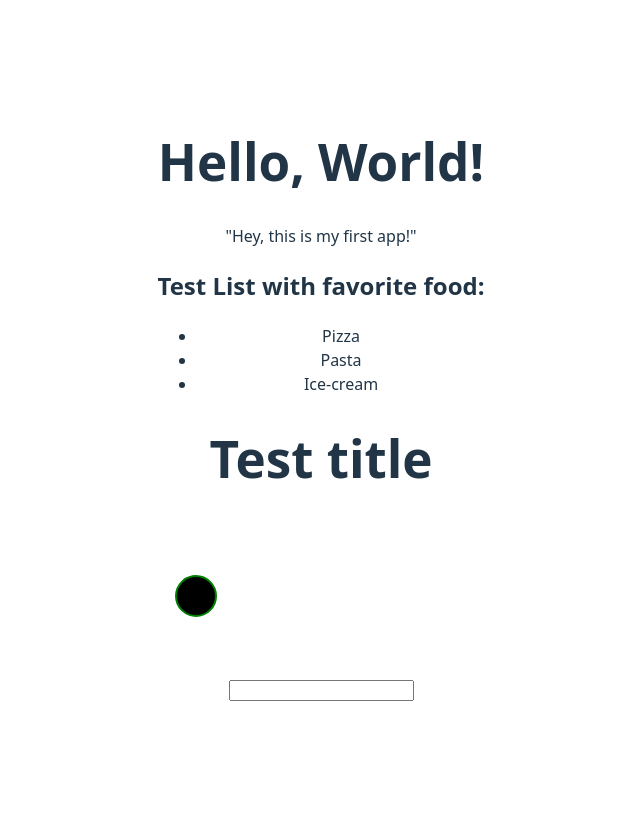
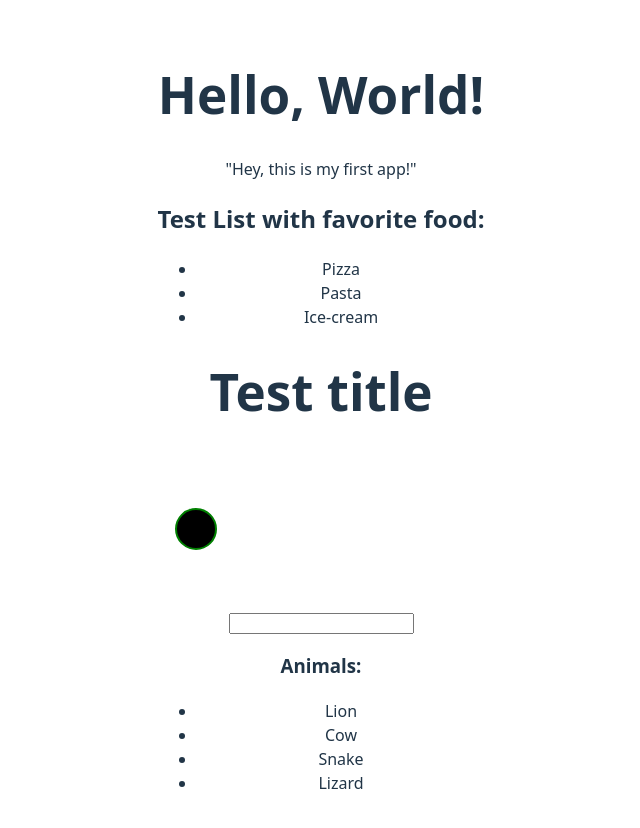
Before and after one commit to FreeFallRush/my-first-react-app, a React (Vite) app: page / in a window 1280 px wide. Shown: the top 828 px of the page, without its empty margins (319-959 px from the left). Before the commit the page ends 800 px from the top, so only its background shows below. Built offline with nearby package versions, Linux system fonts and the light colour scheme.

Commit message:
Added LoopTest.jsx to embed expressions inside JSX and loop through data
Imported LoopTest in App.jsx

```diff
--- a/src/App.jsx
+++ b/src/App.jsx
@@ -5,6 +5,7 @@ import "./App.css";
 import Greeting from "./Greeting";
 import FavFood from "./FavFood";
 import CorrectTest from "./CorrectTest";
+import LoopTest from "./LoopTest";
 
 function App() {
   return (
@@ -13,6 +14,7 @@ function App() {
       <Greeting />
       <FavFood />
       <CorrectTest />
+      <LoopTest />
     </>
   );
 }
--- /dev/null
+++ b/src/LoopTest.jsx
@@ -0,0 +1,16 @@
+function LoopTest() {
+  const animals = ["Lion", "Cow", "Snake", "Lizard"];
+
+  return (
+    <>
+      <h3>Animals: </h3>
+      <ul>
+        {animals.map((animal) => (
+          <li key={animal}>{animal}</li>
+        ))}
+      </ul>
+    </>
+  );
+}
+
+export default LoopTest;
```
